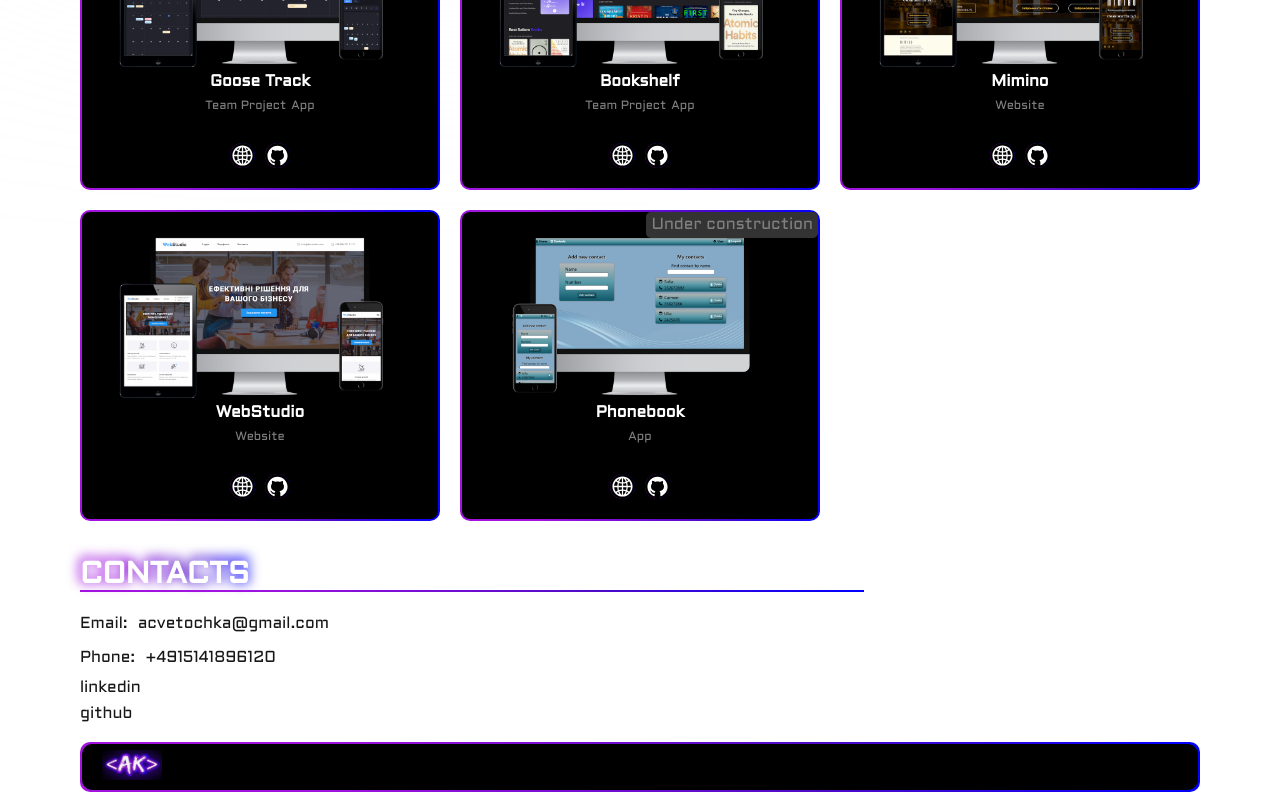
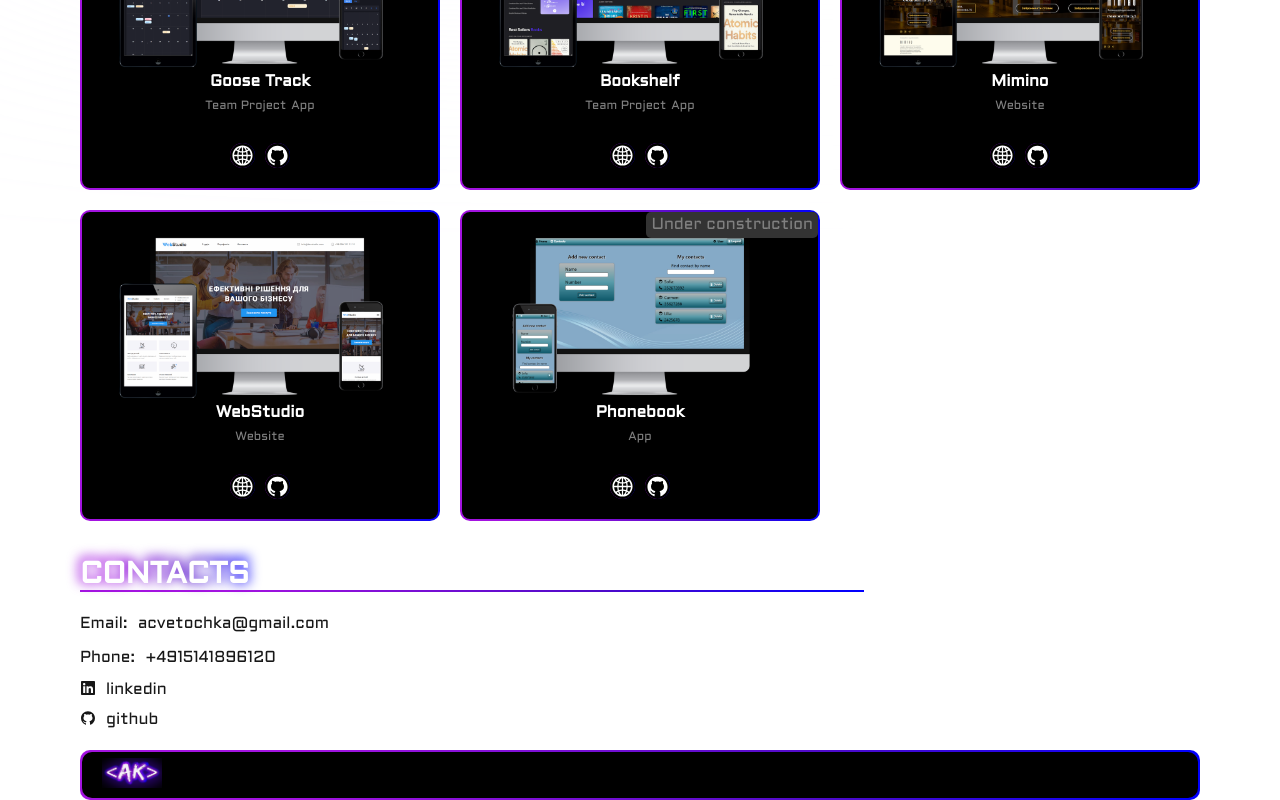
Before and after one commit to acvetochka/portfolio, a Next.js app: page / in a window 1280 px wide. Shown: the part 2187-2987 px from the top of the page. Built offline with nearby package versions, Linux system fonts and the light colour scheme.

Commit message:
change contacts

```diff
--- a/src/sections/Contacts/Contacts.tsx
+++ b/src/sections/Contacts/Contacts.tsx
@@ -3,6 +3,8 @@
 import {CustomLink, Section, Text } from "@/components";
 import contacts from "@/data/contacts.json"
 import { ItemStyled, ListStyled } from "./Contacts.styles";
+import { AiOutlineGithub } from "react-icons/ai";
+import { FaLinkedin } from "react-icons/fa6";
 
 export const Contacts = (): JSX.Element => {
   return (
@@ -10,9 +12,11 @@ export const Contacts = (): JSX.Element => {
         <ListStyled>
             {contacts.map(({name,type,link}, id)=> (
                 <ItemStyled key={id}>
-                  {type !== "link" && <Text>{type}:</Text>}
+                  {type !== "link" ? <Text>{type}:</Text> :
+                  <a href={link} target='_blank' rel='noopener noreferrer'>
+                    {name== "github" ? <AiOutlineGithub/> : <FaLinkedin/>}</a>}
                     <CustomLink href={link}>{name}</CustomLink>
-                </ItemStyled>
+                  </ItemStyled>
             ))}
 
         </ListStyled>
```
